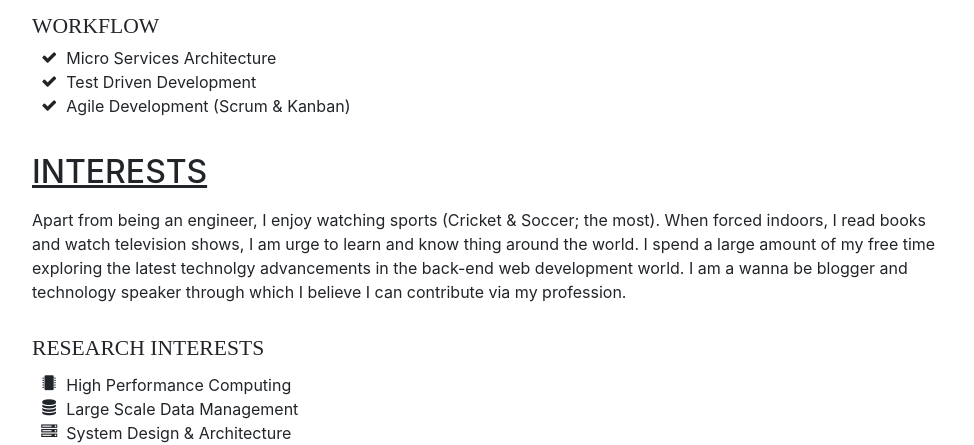
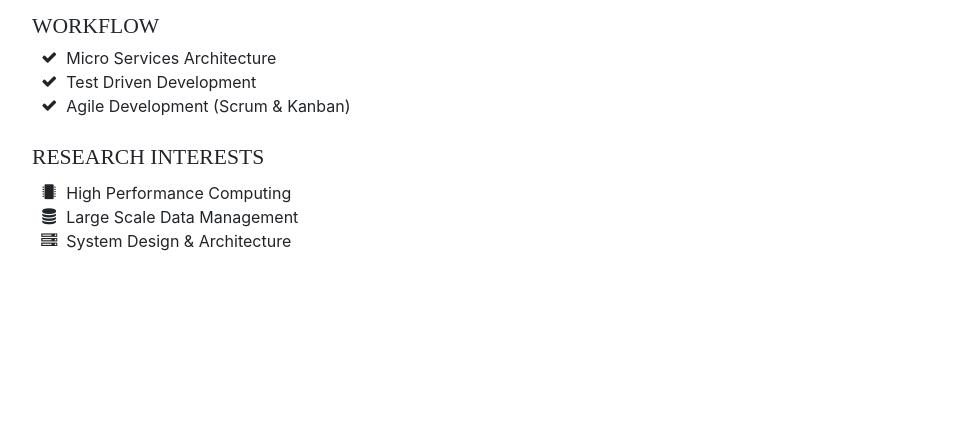
Before and after one commit to srikarrao/srikarrao.github.io, a website with bundled scripts: page index.html in a window 1280 px wide. Shown: the part 1983-2428 px from the top of the page, without its empty margins (288-1262 px from the left). Built offline with nearby package versions, Linux system fonts and the light colour scheme; a web font is replaced by a local one.

Commit message:
removed interests

```diff
--- a/index.html
+++ b/index.html
@@ -296,10 +296,6 @@
       </section>
 
       <section class="resume-section p-3 p-lg-5 d-flex flex-column" id="interests" style="min-height:40vh">
-        <div class="my-auto">
-          <h2 class="mb-3"><u>Interests</u></h2>
-          <p>Apart from being an engineer, I enjoy watching sports (Cricket & Soccer; the most). When forced indoors, I read books and watch television shows, I am urge to learn and know thing around the world. I spend a large amount of my free time exploring the latest technolgy advancements in the back-end web development world. I am a wanna be blogger and technology speaker through which I believe I can contribute via my profession.</p>
-        </div>
 
         <div class="subheading mb-2">Research Interests</div>
           <ul class="fa-ul mb-0">
```
